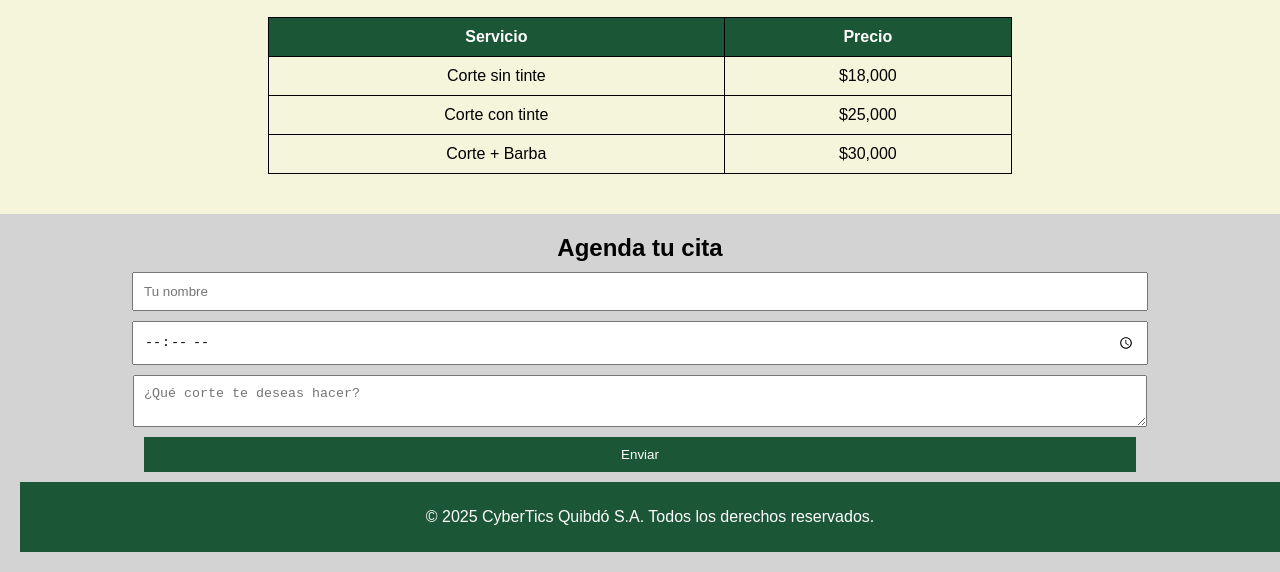
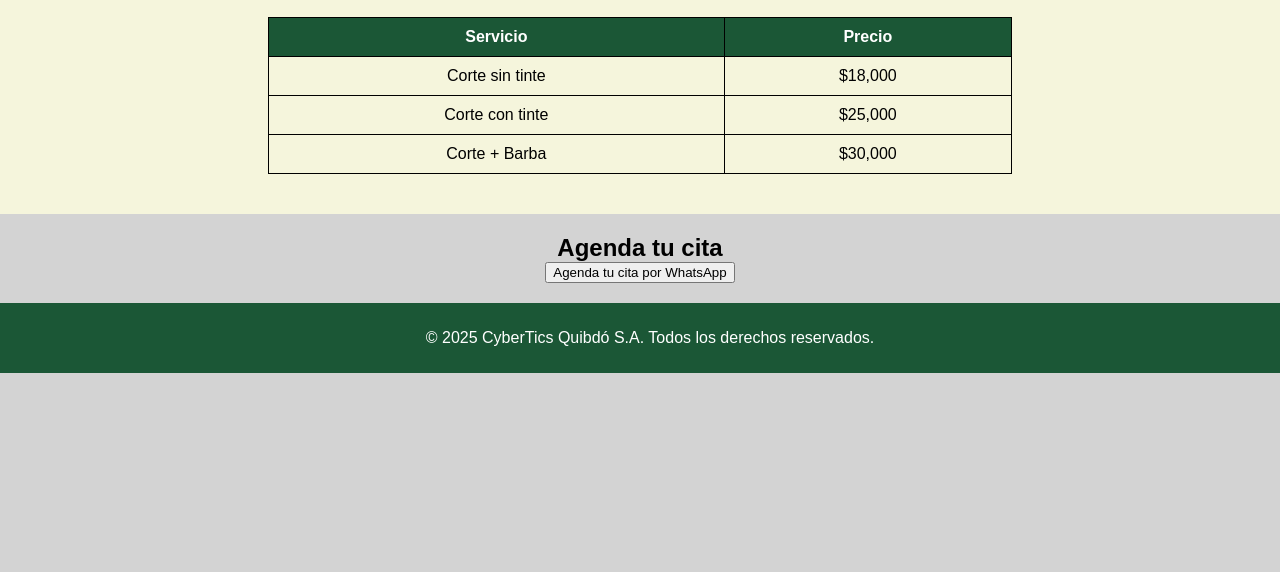
Before and after one commit to Jr7-18/tu-barber.github.io, a plain HTML site: page index.html in a window 1280 px wide. Shown: the part 1093-1665 px from the top of the page. After the commit the page ends 1466 px from the top, so only its background shows below. Drawn offline with Linux system fonts and the light colour scheme.

Commit message:
Update index.html

```diff
--- a/index.html
+++ b/index.html
@@ -5,7 +5,6 @@
     <meta name="viewport" content="width=device-width, initial-scale=1.0">
     <title>Tu Barber</title>
     <style>
-        /* Estilos generales */
         body {
             background-color: lightgray;
             font-family: Arial, sans-serif;
@@ -14,12 +13,10 @@
             text-align: center;
         }
 
-        /* Estilos del encabezado */
         header {
             background-color: rgb(27, 87, 54);
             padding: 20px;
             color: white;
-            text-align: center;
         }
 
         header img {
@@ -33,7 +30,6 @@
             margin: 0;
         }
 
-        /* Estilos de navegación */
         nav ul {
             list-style: none;
             padding: 0;
@@ -50,7 +46,6 @@
             font-weight: bold;
         }
 
-        /* Estilos de secciones */
         section {
             padding: 20px;
         }
@@ -59,45 +54,19 @@
             background-color: beige;
         }
 
+        h3 {
+            color: rgb(114, 35, 15);
+        }
+
         h4 {
             color: rgba(63, 59, 20, 0.637);
         }
 
-        h3 {
-            color: rgb(114, 35, 15);
-        }
-
-        /* Estilos del formulario */
-        input, textarea, button {
-            display: block;
-            width: 80%;
-            margin: 10px auto;
-            padding: 10px;
-        }
-
-        button {
-            background-color: rgb(27, 87, 54);
-            color: white;
-            border: none;
-            cursor: pointer;
-        }
-
-        button:hover {
-            background-color: darkgreen;
-        }
-
-        /* Video */
         video {
             display: block;
             margin: 0 auto;
         }
 
-        /* Selector de color */
-        #colorFondo {
-            margin-top: 20px;
-        }
-
-        /* Estilos de la tabla */
         table {
             width: 60%;
             margin: 20px auto;
@@ -115,7 +84,6 @@
             color: white;
         }
 
-        /* Pie de página */
         footer {
             background-color: rgb(27, 87, 54);
             color: white;
@@ -157,7 +125,6 @@
             Tu barber su mejor opción
         </video>
 
-        <!-- Tabla de precios -->
         <h2>Lista de precios</h2>
         <table>
             <tr>
@@ -181,14 +148,11 @@
 
     <section id="contacto">
         <h1>Agenda tu cita</h1>
-        <form action="https://formspree.io/f/tu_codigo_aqui" method="POST">
-            <input type="text" name="nombre" placeholder="Tu nombre" required>
-            <input type="time" name="hora" required>
-            <textarea name="mensaje" placeholder="¿Qué corte te deseas hacer?" required></textarea>
-            <input type="hidden" name="_replyto" value="yerririvas8@gmail.com">
-            <button type="submit">Enviar</button>
-        </form>
-
+        <a href="https://wa.me/573215534624" target="_blank">
+            <button>Agenda tu cita por WhatsApp</button>
+        </a>
+    </section>
+</main>
 
 <footer>
     <p>&copy; 2025 CyberTics Quibdó S.A. Todos los derechos reservados.</p>
```
